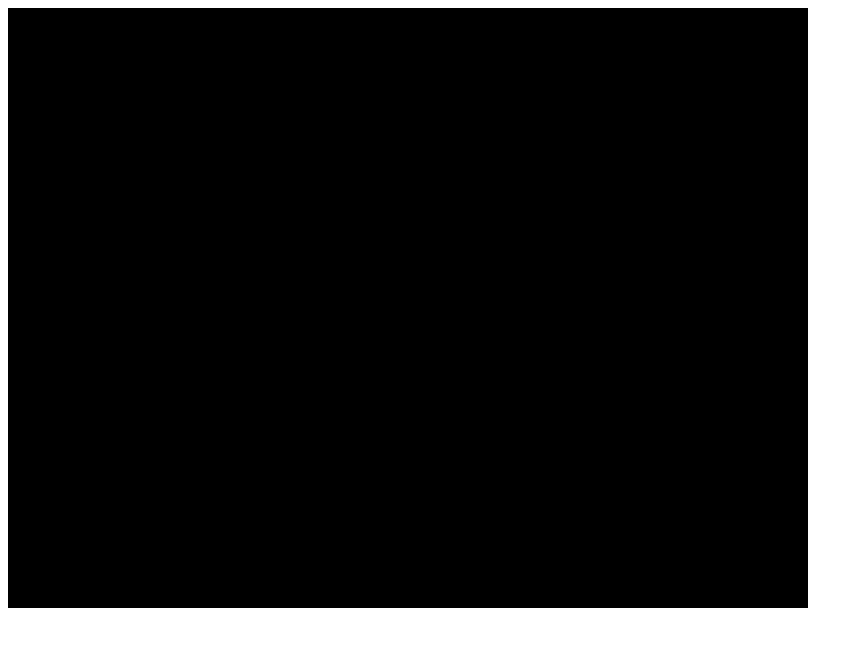
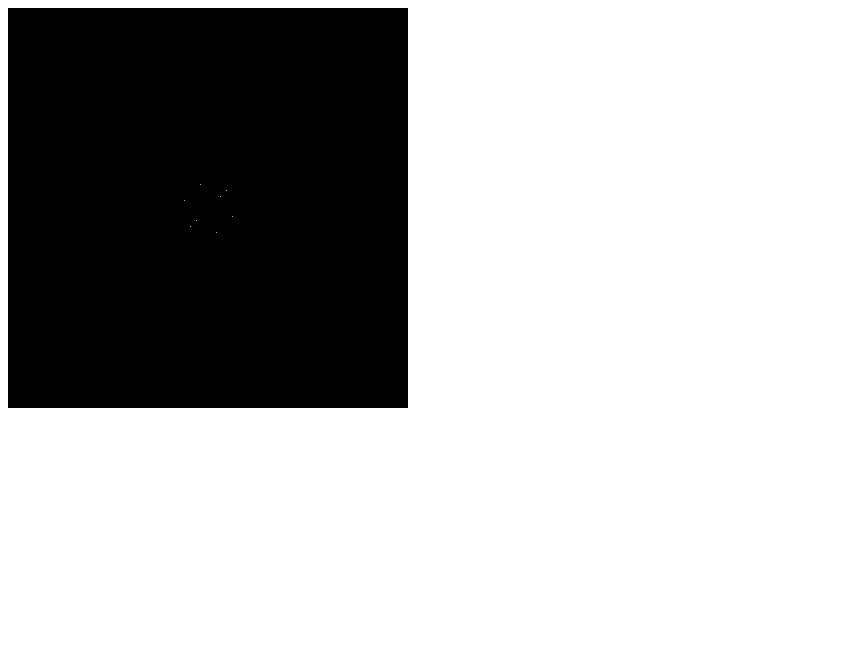
Before and after one commit to JohnSZhang/3DPlayGround, a plain HTML site: page index.html in a window 1280 px wide. Shown: the whole page, without its empty margins (0-863 px from the left). Drawn offline with Linux system fonts and the light colour scheme; animation ran at ten frames a second.

Commit message:
render our space, add rotation to space

```diff
--- a/index.html
+++ b/index.html
@@ -5,10 +5,11 @@
     <title></title>
     <script type="text/javascript" src="./vector.js"></script>
     <script type="text/javascript" src="./space.js"></script>
+    <script type="text/javascript" src="./render.js"></script>
     <script type="text/javascript" src="./index.js"></script>
     </script>
   </head>
   <body>
-    <canvas id="canvas" width="800" height="600"></canvas>
+    <canvas id="canvas" width="400" height="400"></canvas>
   </body>
 </html>
--- a/index.js
+++ b/index.js
@@ -1,39 +1,28 @@
 'use strict';
-const C_WIDTH = 800;
-const C_HEIGHT = 600;
+const C_WIDTH = 400;
+const C_HEIGHT = 400;
 // default color of background pixel, RGBA
 const C_DEFAULTBACKGROUND = [0, 0, 0, 255];
-const RANDOM_COLOR = false;
-
-function randomColorValue() {
-  return Math.floor(Math.random() * 255);
-}
-
-function randomColor() {
-  return [randomColorValue(), randomColorValue(), randomColorValue(), 255];
-}
+const MAX_FRAMECOUNT = null;
+let currentFrameCount = 0;
 
 document.addEventListener("DOMContentLoaded", function(event) {
-  initializeContext({ randomColor: RANDOM_COLOR });
+  initializeContext();
 });
 
 function initializeContext(options) {
   const canvas = document.getElementById('canvas');
   const canvasContext = canvas.getContext('2d');
-  const pixelsLength = 4 * C_WIDTH * C_HEIGHT;
-  const use_random =
-  window.requestAnimationFrame(drawFrame.bind(window, canvasContext, pixelsLength, options.randomColor));
+  const use_random = false
+  window.requestAnimationFrame(drawFrame.bind(window, canvasContext, C_WIDTH, C_HEIGHT));
 };
 
-function drawFrame(canvasContext, pixelsLength, randomColor) {
-  const uintc8 = new Uint8ClampedArray(pixelsLength);
-  for (let i = 0; i < pixelsLength; i+=4) {
-    const color = randomColor ? randomColor() : C_DEFAULTBACKGROUND;
-    uintc8[i] = color[0];
-    uintc8[i + 1] = color[1];
-    uintc8[i + 2] = color[2];
-    uintc8[i + 3] = color[3];
+function drawFrame(canvasContext, width, height) {
+  currentFrameCount+=1;
+  const newImage = jestEngine.render(spaceA, width, height, C_DEFAULTBACKGROUND);
+  canvasContext.putImageData(newImage, 0, 0);
+  spaceA = spaceA.rotate(0.05, new jestEngine.Vector([1, 1, 0]))
+  if (!MAX_FRAMECOUNT || currentFrameCount <= MAX_FRAMECOUNT) {
+    window.requestAnimationFrame(drawFrame.bind(window, canvasContext, width, height));
   }
-  canvasContext.putImageData(new ImageData(uintc8, C_WIDTH, C_HEIGHT), 0, 0);
-  window.requestAnimationFrame(drawFrame.bind(window, canvasContext, pixelsLength, randomColor));
 }
--- /dev/null
+++ b/render.js
@@ -0,0 +1,25 @@
+'use strict';
+(function(argument){
+  const C_VECTORCOLOR = [150, 170, 220, 255];
+  window.jestEngine = window.jestEngine || {};
+  // takes a space of verticals and renders an image data
+  jestEngine.render = function(space, width, height, defaultColor) {
+    function hasVector(pixelNum){
+      const x = Math.floor(pixelNum / width) - (width / 2);
+      const y = pixelNum % height - (height / 2);
+      return space.hasVector(x, y);
+    }
+
+    const pixelsLength = 4 * width * height;
+    const uintc8 = new Uint8ClampedArray(pixelsLength);
+    for (let i = 0; i < pixelsLength; i+=4) {
+      const pixelNum = Math.floor(i / 4);
+      const color = hasVector(pixelNum) ? C_VECTORCOLOR : defaultColor;
+      uintc8[i] = color[0];
+      uintc8[i + 1] = color[1];
+      uintc8[i + 2] = color[2];
+      uintc8[i + 3] = color[3];
+    }
+    return new ImageData(uintc8, width, height);
+  };
+})();
--- a/space.js
+++ b/space.js
@@ -1,3 +1,4 @@
+'use strict';
 (function(argument){
   window.jestEngine = window.jestEngine || {};
   // A vector space is a collection of vectors
@@ -16,7 +17,55 @@
   jestEngine.Space.prototype.addVector = function(vector){
     this.vectors[vector.toKey()] = vector;
   };
+
+  jestEngine.Space.prototype.hasVector = function(x, y){
+    return this.getVectorsList().find((vector) => {
+      if (vector.x === x && vector.y === y) {
+        //console.log('found vector');
+      }
+      return vector.x === x && vector.y === y;
+    });
+  };
+  jestEngine.Space.prototype.getVectorsList = function(){
+    return Object.keys(this.vectors).map((vectorName) => {
+      return this.vectors[vectorName];
+    });
+  };
+  jestEngine.Space.prototype.rotate = function (theta, axis, point) {
+    let newSpace = new jestEngine.Space();
+    let u = axis.x;
+    let v = axis.y;
+    let w = axis.z;
+    point = point || new jestEngine.Vector([0,0,0]);
+    let a = axis.x;
+    let b = axis.y;
+    let c = axis.z;
+
+    this.getVectorsList().forEach((vector) => {
+      let x = vector.x;
+      let y = vector.y;
+      let z = vector.z;
+      let sinT = Math.sin(theta);
+      let cosT = Math.cos(theta);
+      const newX = Math.round((a * (v * v + w * w)
+      - u * (b * v + c * w - u * x - v * y - w * z)) * (1 - cosT)
+      + x * cosT + (-1 * c * v + b * w - w * y + v * z) * sinT);
+
+      const newY = Math.round((b * (u * u + w * w)
+      - v * (a * u + c * w - u * x - v * y - w * z)) * (1 - cosT)
+      + y * cosT + (c * u - a * w + w * x - u * z) * sinT);
+
+      const newZ = Math.round((c * (u * u + v * v)
+      - w * (a * u + b * v - u * x - v * y - w * z)) * (1 - cosT)
+      + z * cosT + (-1 * b * u + a * v - v * x + u * y) * sinT);
+
+      newSpace.addVector(new jestEngine.Vector([newX, newY, newZ]));
+    })
+    return newSpace;
+  }
+
 })();
+// create a space and add the 8 points of the cube
 var spaceA = new jestEngine.Space();
 spaceA.addVector(vectorA);
 spaceA.addVector(vectorB);
@@ -25,3 +74,4 @@ spaceA.addVector(vectorD);
 spaceA.addVector(vectorE);
 spaceA.addVector(vectorF);
 spaceA.addVector(vectorG);
+spaceA.addVector(vectorH);
--- a/vector.js
+++ b/vector.js
@@ -20,11 +20,12 @@
     return this.x + ',' + this.y + ',' + this.z;
   };
 })();
-var vectorA = new jestEngine.Vector([-10, -10, -10]);
-var vectorB = new jestEngine.Vector([10, 10, 10]);
-var vectorC = new jestEngine.Vector([-10, 10, 10]);
-var vectorD = new jestEngine.Vector([-10, 10, -10]);
-var vectorE = new jestEngine.Vector([-10, -10, 10]);
-var vectorF = new jestEngine.Vector([10, -10, 10]);
-var vectorG = new jestEngine.Vector([10, 10, -10]);
-var vectorH = new jestEngine.Vector([10, -10, -10]);
+// create 8 points of a cube
+var vectorA = new jestEngine.Vector([-15, -15, -15]);
+var vectorB = new jestEngine.Vector([15, 15, 15]);
+var vectorC = new jestEngine.Vector([-15, 15, 15]);
+var vectorD = new jestEngine.Vector([-15, 15, -15]);
+var vectorE = new jestEngine.Vector([-15, -15, 15]);
+var vectorF = new jestEngine.Vector([15, -15, 15]);
+var vectorG = new jestEngine.Vector([15, 15, -15]);
+var vectorH = new jestEngine.Vector([15, -15, -15]);
```
